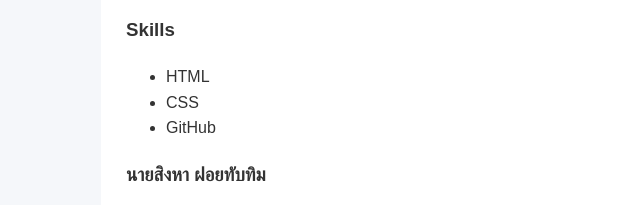
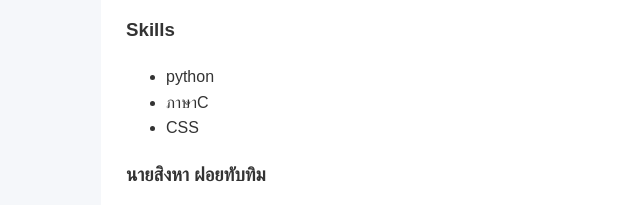
Before and after one commit to NepgearNeotopia/my-resume, a plain HTML site: page index.html in a window 1280 px wide. Shown: the part 848-1053 px from the top of the page, 59-699 px from the left. Drawn offline with Linux system fonts and the light colour scheme.

Commit message:
Update index.html

```diff
--- a/index.html
+++ b/index.html
@@ -67,9 +67,9 @@
 
                 <h3>Skills</h3>
                 <ul>
-                    <li>HTML</li>
-                    <li>CSS</li>
-                    <li>GitHub</li>
+                    <li>python</li>
+                    <li>ภาษาC</li>
+                    <li>CSS </li>
                 </ul>
             </article>
 
```
